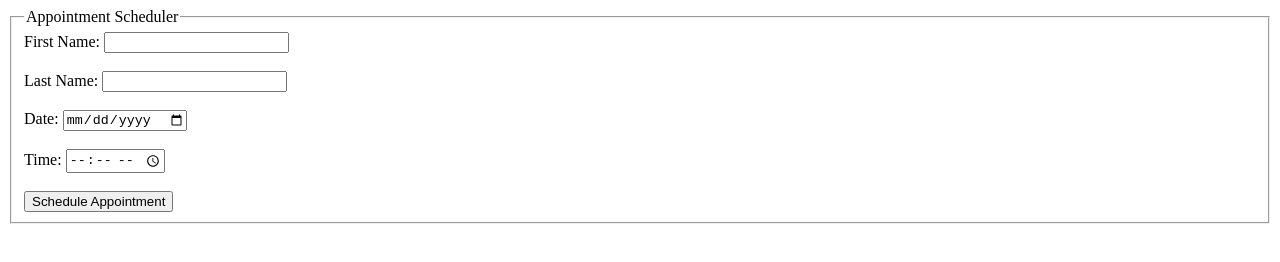
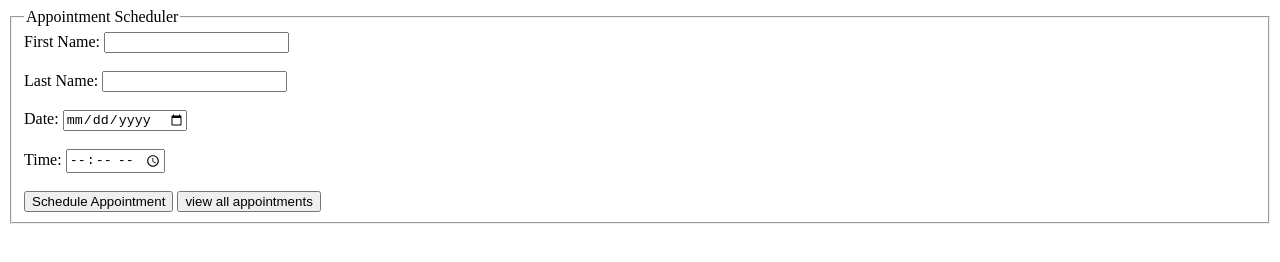
Before and after one commit to sabinMas/appointment_scheduler, a website: page views/home.html in a window 1280 px wide. Drawn offline with Linux system fonts and the light colour scheme.

Commit message:
added View all appointments button and linked it to the admin route

```diff
--- a/views/home.html
+++ b/views/home.html
@@ -28,6 +28,7 @@
         <input type="time" id="time" name="time"><br><br>
 
         <input type="submit" value="Schedule Appointment">
+        <button id = "admin-button"  type="button" onclick="window.location.href='/admin'">view all appointments</button>
     </fieldset>
     </form>
 
```
Also changed, not shown: views/confirmation.html (+2 -1 lines).
